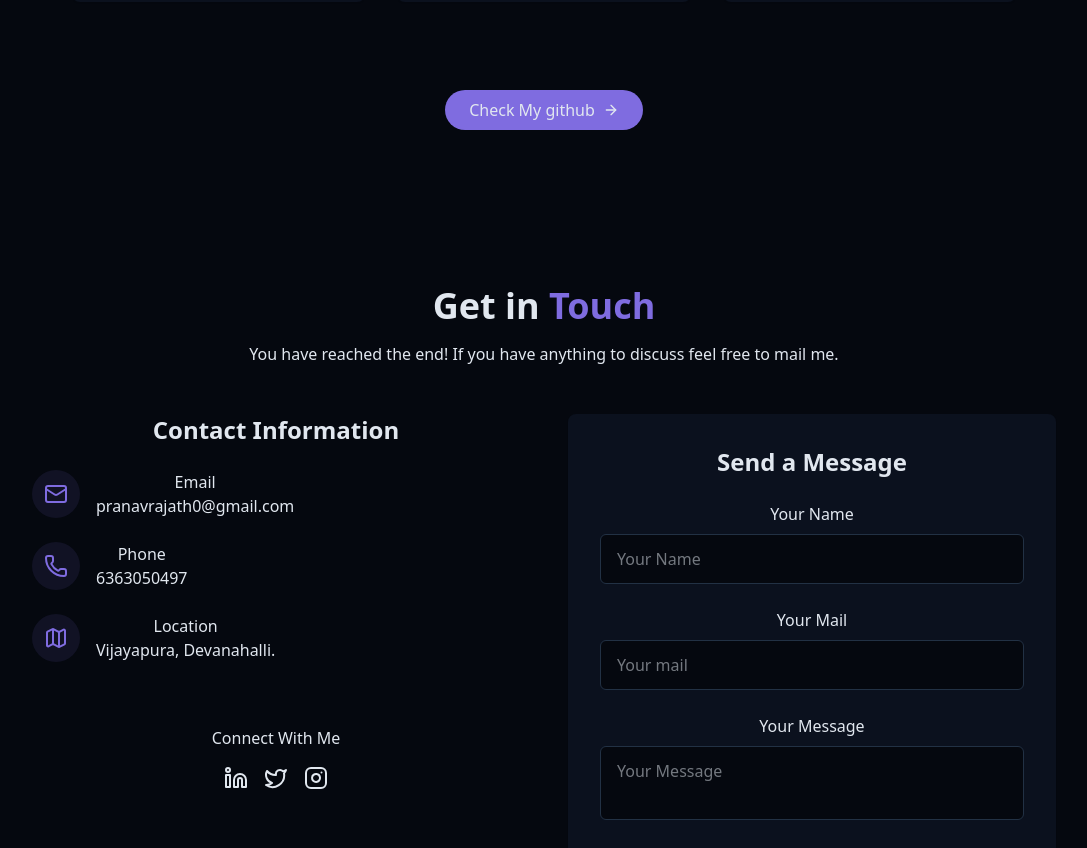
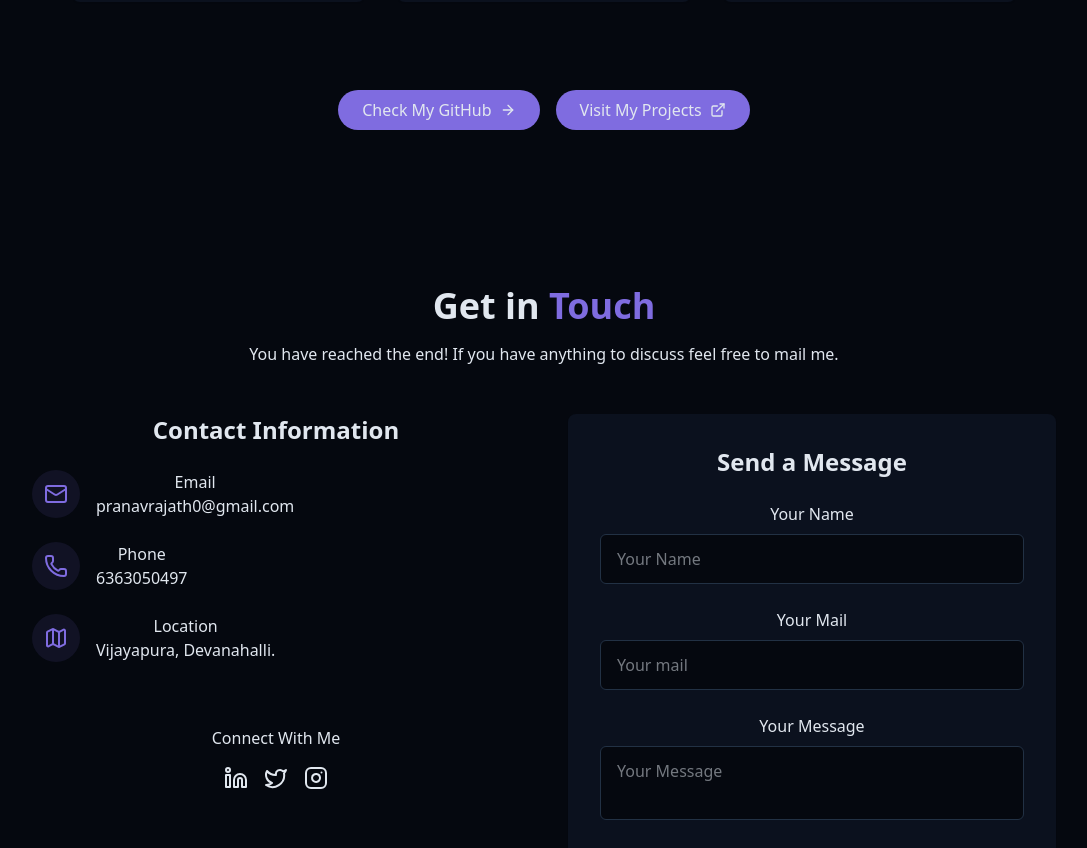
Before and after one commit to Pranavrajath/Portfolio, a React (Vite) app: page /#/ in a window 1280 px wide. Shown: the part 3432-4280 px from the top of the page, without its empty margins (96-1183 px from the left). Built offline with nearby package versions, Linux system fonts and the light colour scheme.

Commit message:
Refactor ProjectSection layout and enhance project links

```diff
--- a/src/components/ProjectSection.jsx
+++ b/src/components/ProjectSection.jsx
@@ -96,7 +96,9 @@ export const ProjectSection = () => {
                 </div>
               </div>
               <div className="block h-40">
-                <h3 className="text-xl mt-2 h-10 font-semibold mb-2">{project.title}</h3>
+                <h3 className="text-xl mt-2 h-10 font-semibold mb-2">
+                  {project.title}
+                </h3>
                 <p className="text-muted-foreground h-25 flex justify-center items-center text-sm pb-7 px-4">
                   {project.Description}
                 </p>
@@ -115,13 +117,23 @@ export const ProjectSection = () => {
             </div>
           ))}
         </div>
-        <div className="text-center mt-12">
+        <div className="flex flex-col sm:flex-row justify-center items-center gap-4 mt-12">
           <a
-            className="cosmic-button w-fit flex items-center mx-auto gap-2"
+            className="cosmic-button w-fit flex items-center gap-2"
             target="_blank"
+            rel="noopener noreferrer"
             href="https://github.com/Pranavrajath"
           >
-            Check My github <ArrowRight size={16} />
+            Check My GitHub <ArrowRight size={16} />
+          </a>
+
+          <a
+            className="cosmic-button w-fit flex items-center gap-2"
+            target="_blank"
+            rel="noopener noreferrer"
+            href="https://pranavrajath.me/projects/"
+          >
+            Visit My Projects <ExternalLink size={16} />
           </a>
         </div>
       </div>
```
